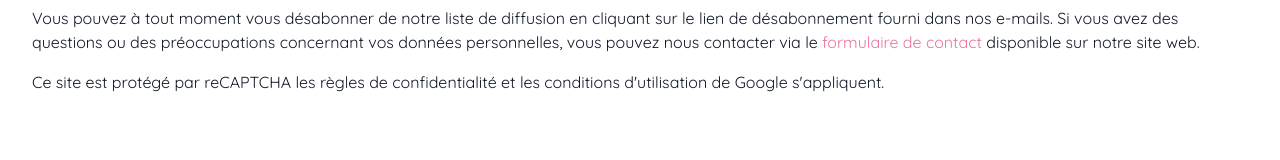
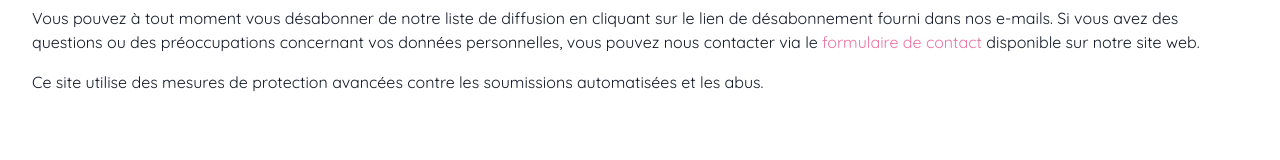
Before and after one commit to sgautier-dev/adf-site, a Next.js app: page /privacy in a window 1280 px wide. Shown: the part 774-934 px from the top of the page. Built offline with nearby package versions, Linux system fonts and the light colour scheme; no server answers.

Commit message:
recaptcha replaced by arcjet

```diff
--- a/src/app/api/subscribe/route.ts
+++ b/src/app/api/subscribe/route.ts
@@ -2,8 +2,9 @@ import { NextRequest, NextResponse } from "next/server"
 // eslint-disable-next-line
 const mailchimp = require("@mailchimp/mailchimp_marketing")
 
-import { validateEmail, getRecaptchaVerificationUrl } from "@/app/lib/utils"
+import { validateEmail } from "@/app/lib/utils"
 import { getTranslations } from "@/app/lib/getTranslations"
+import { checkArcJetProtection } from "@/app/lib/arcjet-protection"
 
 mailchimp.setConfig({
 	apiKey: process.env.MAILCHIMP_API_KEY,
@@ -11,10 +12,10 @@ mailchimp.setConfig({
 })
 
 /*
-Subscribe form route: It validates an email address, verifies a reCAPTCHA token, and adds the email address to a Mailchimp mailing list if all validations pass.
+Subscribe form route: It validates an email address, verifies bot detection, and adds the email address to a Mailchimp mailing list if all validations pass.
 */
 export async function POST(req: NextRequest) {
-	const { email, token, locale = "fr" } = await req.json()
+	const { email, locale = "fr" } = await req.json()
 	const translations = await getTranslations(locale)
 
 	if (!email)
@@ -30,25 +31,15 @@ export async function POST(req: NextRequest) {
 	}
 
 	try {
-		const verifyRecaptchaUrl = getRecaptchaVerificationUrl(token)
-		const verifyRecaptcha = await fetch(verifyRecaptchaUrl)
-		const responseRecaptcha = await verifyRecaptcha.json()
-
-		if (!responseRecaptcha.success) {
-			return NextResponse.json(
-				{
-					message: translations.newsletter.recaptcha_failed,
-				},
-				{ status: 400 }
-			)
-		}
-	} catch (error: unknown) {
-		console.error(error)
+		// ✅ Arcjet Protection
+		await checkArcJetProtection()
+	} catch (error) {
+		console.error("Arcjet Error:", error)
 		return NextResponse.json(
 			{
-				message: translations.newsletter.recaptcha_error,
+				message: translations.newsletter.bot_detected || "Protection activated.",
 			},
-			{ status: 500 }
+			{ status: 403 }
 		)
 	}
 
--- a/src/app/components/Contact.tsx
+++ b/src/app/components/Contact.tsx
@@ -7,7 +7,6 @@ import { DisplayServerActionResponse } from "./DisplayServerActionResponse"
 import contact from "../../../public/images/contact.png"
 import { ArrowPathIcon } from "@heroicons/react/24/outline"
 import { useLanguage } from "./LanguageContext"
-import useRecaptcha from "../lib/hooks/useRecaptcha"
 
 export default function Contact() {
 	const { translations, language } = useLanguage()
@@ -23,19 +22,6 @@ export default function Contact() {
 	const formRef = useRef<HTMLFormElement>(null)
 	const { execute, result, isExecuting } = useAction(sendEmail)
 
-	//hidding Google reCaptcha badge from page
-	useEffect(() => {
-		const style = document.createElement("style")
-		style.innerHTML = `
-		  .grecaptcha-badge {
-			visibility: hidden !important;
-		  }
-		`
-		document.head.appendChild(style)
-	}, [])
-
-	const { getRecaptchaToken } = useRecaptcha("contact_form")
-
 	const handleChange = (
 		e: ChangeEvent<HTMLInputElement | HTMLSelectElement | HTMLTextAreaElement>
 	) => {
@@ -48,16 +34,6 @@ export default function Contact() {
 
 	const handleSubmit = async (e: FormEvent) => {
 		e.preventDefault()
-
-		const token = await getRecaptchaToken()
-
-		if (!token) {
-			alert(
-				"Erreur lors de la vérification de sécurité reCaptcha. Veuillez réessayer."
-			)
-
-			return
-		}
 
 		execute(formData)
 	}
--- a/src/app/components/Footer.tsx
+++ b/src/app/components/Footer.tsx
@@ -6,7 +6,6 @@ import Image from "next/image"
 import { getLegal, getMenu } from "@/app/lib/navigation"
 import { useLanguage } from "./LanguageContext"
 import Newsletter from "./Newsletter"
-import Script from "next/script"
 
 const social = [
 	// {
@@ -134,9 +133,6 @@ export default function Footer() {
 					</a>
 				</div>
 			</div>
-			<Script
-				src={`https://www.google.com/recaptcha/api.js?render=${process.env.NEXT_PUBLIC_RECAPTCHA_SITE_KEY}`}
-			/>
 		</footer>
 	)
 }
--- a/src/app/privacy/page.tsx
+++ b/src/app/privacy/page.tsx
@@ -68,23 +68,8 @@ export default function Privacy() {
 					disponible sur notre site web.
 				</p>
 				<p className="mb-4">
-					Ce site est protégé par reCAPTCHA{" "}
-					<Link
-						href="https://policies.google.com/privacy"
-						target="_blank"
-						className="text-orange hover:text-gray-700"
-					>
-						les règles de confidentialité
-					</Link>{" "}
-					et{" "}
-					<Link
-						href="https://policies.google.com/terms"
-						target="_blank"
-						className="text-orange hover:text-gray-700"
-					>
-						les conditions d&apos;utilisation
-					</Link>{" "}
-					de Google s&apos;appliquent.
+					Ce site utilise des mesures de protection avancées contre les
+					soumissions automatisées et les abus.
 				</p>
 			</article>
 		</main>
--- a/src/locales/en.json
+++ b/src/locales/en.json
@@ -39,8 +39,7 @@
 		"button": "Subscribe",
 		"email_missing": "Email is missing!",
 		"invalid_email": "Invalid email address",
-		"recaptcha_failed": "reCAPTCHA verification failed!",
-		"recaptcha_error": "An error occurred during reCAPTCHA verification.",
+		"bot_detected": "We detected suspicious activity. If you are human, refresh the page and try again!",
 		"subscription_success": "Subscription confirmed! Thank you for subscribing.",
 		"subscription_error": "An error occurred. Please try again.",
 		"invalid_email_message": "Please enter a valid email address.",
--- a/src/locales/fr.json
+++ b/src/locales/fr.json
@@ -39,8 +39,7 @@
 		"button": "S'inscrire",
 		"email_missing": "E-mail absent!",
 		"invalid_email": "Email invalide",
-		"recaptcha_failed": "La vérification reCAPTCHA a échoué !",
-		"recaptcha_error": "Une erreur est survenue lors de la vérification reCAPTCHA.",
+		"bot_detected": "Nous avons détecté une activité suspecte. Si vous êtes bien humain, rafraîchissez la page et réessayez !",
 		"subscription_success": "Abonnement confirmé ! Merci de vous être abonné.",
 		"subscription_error": "Une erreur est survenue. Veuillez réessayer.",
 		"invalid_email_message": "Veuillez entrer une adresse e-mail valide.",
```
